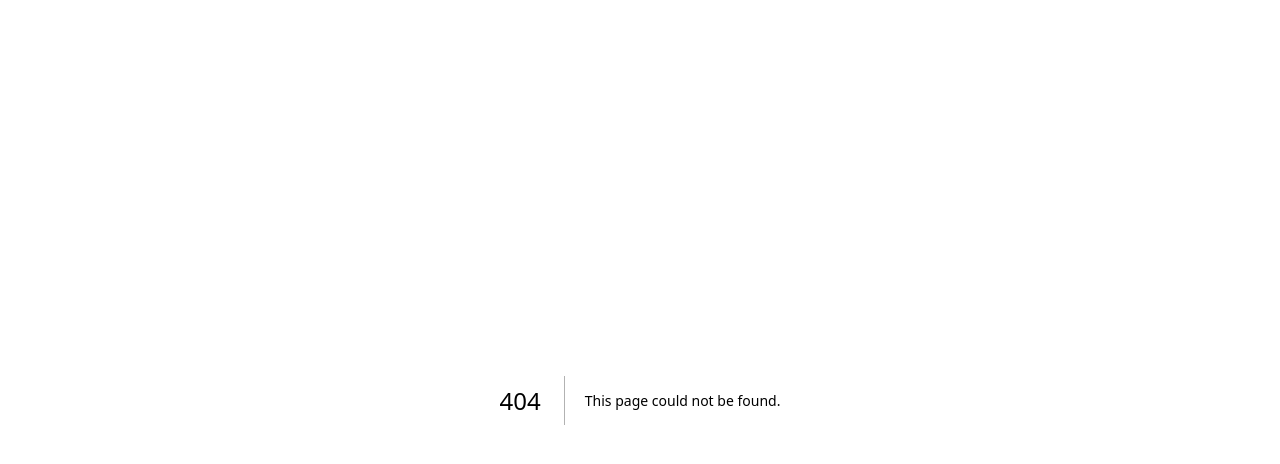
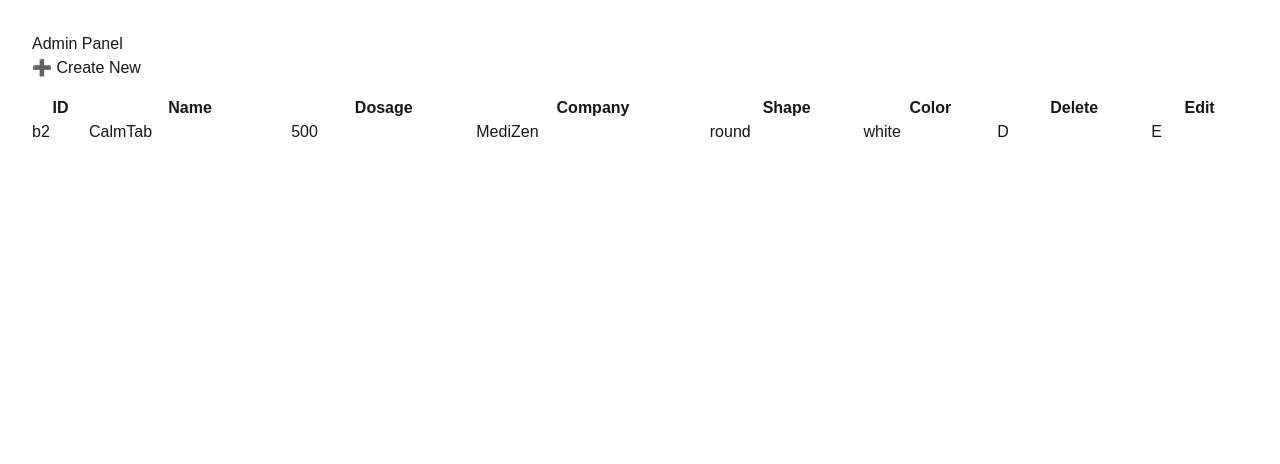
Before and after one commit to Tashyjj/drug-application, a Next.js app: page /admin in a window 1280 px wide. Before the commit this address had no page. Shown: the top 464 px of the page. Built offline with nearby package versions, Linux system fonts and the light colour scheme; data requests are answered from the project's data file.

Commit message:
admin page

```diff
--- /dev/null
+++ b/app/admin/page.js
@@ -0,0 +1,69 @@
+import Link from 'next/link';
+import { revalidatePath } from 'next/cache';
+
+export const dynamic = 'force-dynamic';
+
+async function getDrugs() {
+    const res = await fetch('http://localhost:4000/drugs');
+    if (!res.ok) throw new Error('Failed to fetch drugs');
+    return res.json();
+}
+
+//deleting a drug
+async function deleteDrug(id) {
+    "use server";
+    await fetch(`http://localhost:4000/drugs/${id}`, {
+        method: 'DELETE',
+    });
+    revalidatePath('/admin');
+    revalidatePath('/collection');
+    revalidatePath(`/collection/${id}`);
+}
+
+export default async function AdminPage() {
+    const drugs = await getDrugs();
+
+    return (
+        <div style={{ padding: '2rem' }}>
+            <h1>Admin Panel</h1>
+            <Link href="/admin/create" style={{ display: 'inline-block', marginBottom: '1rem' }}>
+                ➕ Create New
+            </Link>
+
+            <table border="1" cellPadding="10" style={{ width: '100%', borderCollapse: 'collapse' }}>
+                <thead>
+                <tr>
+                    <th>ID</th>
+                    <th>Name</th>
+                    <th>Dosage</th>
+                    <th>Company</th>
+                    <th>Shape</th>
+                    <th>Color</th>
+                    <th>Delete</th>
+                    <th>Edit</th>
+                </tr>
+                </thead>
+                <tbody>
+                {drugs.map((drug) => (
+                    <tr key={drug.id}>
+                    <td>{drug.id}</td>
+                    <td>{drug.drug_name}</td>
+                    <td>{drug.drug_dosage}</td>
+                    <td>{drug.drug_company}</td>
+                    <td>{drug.drug_shape}</td>
+                    <td>{drug.drug_color}</td>
+                    <td>
+                        <form action={deleteDrug.bind(null, drug.id)}>
+                        <button type="submit">D</button>
+                        </form>
+                    </td>
+                    <td>
+                        <Link href={`/admin/edit/${drug.id}`}>E</Link>
+                    </td>
+                    </tr>
+                ))}
+                </tbody>
+            </table>
+        </div>
+    );
+}
--- /dev/null
+++ b/app/collection/[id]/page.js
@@ -0,0 +1,50 @@
+import Link from 'next/link';
+import { notFound } from 'next/navigation';
+
+async function getDrug(id) {
+    const res = await fetch(`http://localhost:4000/drugs/${id}`);
+    if (!res.ok) return null;
+    return res.json();
+}
+
+
+export async function generateStaticParams() {
+    const res = await fetch('http://localhost:4000/drugs');
+    const drugs = await res.json();
+
+    //limit to 10 items for static generation
+    return drugs.slice(0, 10).map((drug) => ({
+        id: drug.id,
+    }));
+}
+
+export default async function DrugDetailPage({ params }) {
+    const drug = await getDrug(params.id);
+
+    if (!drug) {
+        return (
+        <div style={{ padding: '2rem' }}>
+            <h2>Error</h2>
+            <p>No item with ID "{params.id}" exists.</p>
+            <Link href="/collection">← Back</Link>
+        </div>
+        );
+    }
+
+    return (
+        <div style={{ padding: '2rem' }}>
+            <Link href="/collection">← Back</Link>
+            <h1>Drug Details</h1>
+            <table style={{ borderCollapse: 'collapse', width: '100%' }}>
+                <tbody>
+                    <tr><td><strong>ID:</strong></td><td>{drug.id}</td></tr>
+                    <tr><td><strong>Name:</strong></td><td>{drug.drug_name}</td></tr>
+                    <tr><td><strong>Dosage:</strong></td><td>{drug.drug_dosage} mg</td></tr>
+                    <tr><td><strong>Company:</strong></td><td>{drug.drug_company}</td></tr>
+                    <tr><td><strong>Shape:</strong></td><td>{drug.drug_shape}</td></tr>
+                    <tr><td><strong>Color:</strong></td><td>{drug.drug_color}</td></tr>
+                </tbody>
+            </table>
+        </div>
+    );
+}
--- a/db.json
+++ b/db.json
@@ -1,13 +1,5 @@
 {
   "drugs": [
-        {
-            "id": "a1",
-            "drug_name": "PainAway",
-            "drug_dosage": 250,
-            "drug_company": "HealthCorp",
-            "drug_shape": "capsule",
-            "drug_color": "red"
-        },
     {
       "id": "b2",
       "drug_name": "CalmTab",
```
Lines whose indentation alone changed are shown as unchanged.
